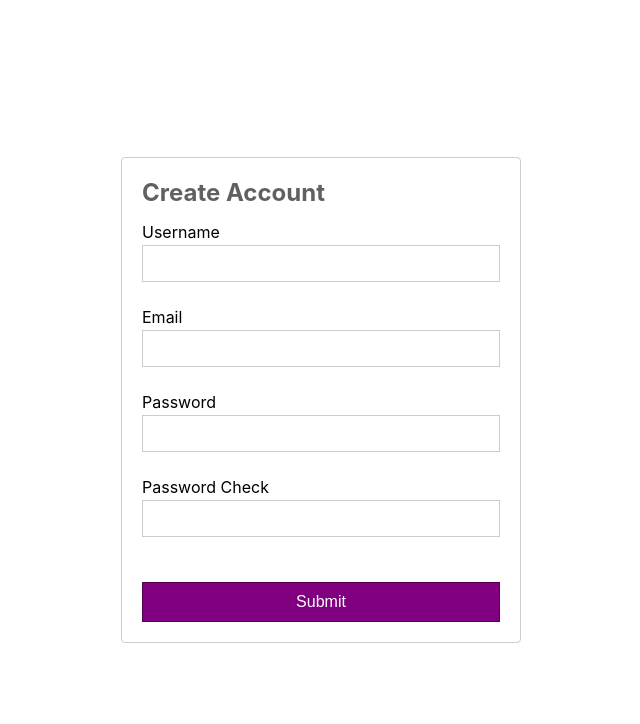
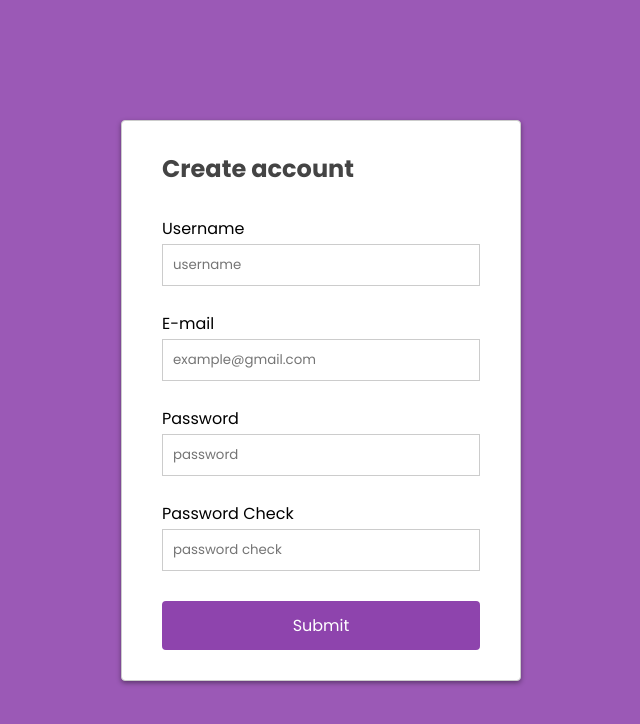
Before and after one commit to VictorLira-DEV/React-form-validation, a React (Create React App) app: page / in a window 1280 px wide. Shown: the top 724 px of the page, without its empty margins (319-959 px from the left). Built offline with nearby package versions, Linux system fonts and the light colour scheme.

Commit message:
email validation

```diff
--- a/src/components/Button.css
+++ b/src/components/Button.css
@@ -1,15 +1,17 @@
 button{
+    background-color: #8e44ad;
+    border: 2px solid #8e44ad;
+    color: #fff;
+    display: block;
     width: 100%;
     padding: 10px;
-    margin-top: 20px;
+    border-radius: 4px;
     font-size: 16px;
-    background: purple;
-    border: 1px solid rgb(83, 1, 83);
-    color: white;
+    margin-top: 30px;
+    transition: .5s;
     cursor: pointer;
-    transition: .6s;
 }
 
 button:hover{
-    background: rgb(99, 0, 99);
+    background-color: #783496;
 }
--- a/src/components/Form.css
+++ b/src/components/Form.css
@@ -1,14 +1,25 @@
+@import url('https://fonts.googleapis.com/css?family=Poppins:200,300,400,500,600,700,800,900&display=swap');
+
+*{
+    margin: 0;
+    padding: 0;
+    box-sizing: border-box;
+    font-family: 'Poppins', sans-serif;
+}
+
 form{
     border: 1px solid #ccc;
-    padding: 20px;
+    background: white;
+    padding: 30px 40px;
     width: 400px;
     font-size: 16px;
     border-radius: 4px;
+    box-shadow: 0 2px 5px rgba(0, 0, 0, 0.4);
 }
 
 form h2{
-    margin-bottom: 15px;
-    color: rgb(97, 96, 96);
+    margin-bottom: 30px;
+    color: rgb(68, 68, 68);
 }
 
 .formControl{
@@ -26,11 +37,12 @@ form h2{
 .formControl input{
     padding: 10px;
     border: 1px solid #ccc;
+    outline: none;
 }
 
 .formControl small{
     position: absolute;
-    bottom: -16px;
+    bottom: -19px;
     visibility: hidden;
 }
 
--- a/src/components/Form.js
+++ b/src/components/Form.js
@@ -5,51 +5,75 @@ import './Form.css';
 
 const Form = function () {
     const [usernameInput, setUsernameInput] = useState('');
+    const [usernameErrorMessage, setUsernameErrorMessage] = useState('')
     const [usernameIsValid, setUsernameIsValid] = useState(true);
-    const [usernameErrorMessage, setUsernameErrorMessage] = useState('')
 
     const [passwordInput, setPasswordInput] = useState('');
+    const [passwordMessage, setPasswordMessage] = useState('')
     const [isPasswordValid, setPasswordValid] = useState(true);
-    const [passwordMessage, setPasswordMessage] = useState('')
 
     const [passwordCheck, setPasswordCheck] = useState('');
+    const [checkPasswordMessage, setCheckPasswordMessage] = useState('');
     const [isPasswordCheckValid, setIsPasswordCheckValid] = useState(true);
-    const [checkPasswordMessage, setCheckPasswordMessage] = useState('');
 
     const [emailCheck, setEmailCheck] = useState('');
-    const [isEmailValid, setIsEmailValid] = useState(true)
+    const [emailErrorMessage, setEmailErrorMessage] = useState('');
+    const [isEmailValid, setIsEmailValid] = useState(true);
 
     //usernameCheck
     function onUsername(e) {
         e.preventDefault();
         setUsernameInput(e.target.value.trim());
 
-        if (e.target.value.trim().length > 0) {
+        if (usernameInput.trim().length === 0) {
+            setUsernameIsValid(false);
+            setUsernameErrorMessage('Username cannot be blank');
+        }else if (usernameInput.trim().length < 5) {
+            setUsernameIsValid(false);
+            setUsernameErrorMessage('Too short');
+        } else if (usernameInput.trim().length >= 5) {
             setUsernameIsValid(true);
         }
+
         setUsernameInput(e.target.value);
 
     }
+
+    //Is email
+    function isEmailTrue(){
+        return (/^(([^<>()[\]\\.,;:\s@\"]+(\.[^<>()[\]\\.,;:\s@\"]+)*)|(\".+\"))@((\[[0-9]{1,3}\.[0-9]{1,3}\.[0-9]{1,3}\.[0-9]{1,3}\])|(([a-zA-Z\-0-9]+\.)+[a-zA-Z]{2,}))$/.test(emailCheck))
+   }
 
     //emailCheck
     function emailValidation(e) {
         e.preventDefault();
         setEmailCheck(e.target.value.trim());
 
-        if (e.target.value.trim().length > 0) {
-            setIsEmailValid(true);
+        if (emailCheck.trim().length < 5) {
+            setIsEmailValid(false)
+            setEmailErrorMessage('Too short')
+        } else {
+            setIsEmailValid(true)
         }
         setEmailCheck(e.target.value);
+    }
 
-    }
+
 
     //password
     function onPassword(e) {
         setPasswordInput(e.target.value.trim());
 
-        if (e.target.value.trim().length > 0) {
+        if (passwordInput.trim().length === 0) {
+            setPasswordValid(false)
+            setPasswordMessage('Password cannot be blank')
+        } else if(passwordInput.trim().length < 5){
+            setPasswordValid(false);
+            setPasswordMessage('Too short')
+        } else if (passwordInput.trim().length >= 5) {
             setPasswordValid(true)
         }
+
         setPasswordInput(e.target.value);
     }
 
@@ -57,7 +81,10 @@ const Form = function () {
     function checkPassword(e) {
         setPasswordCheck(e.target.value.trim())
 
-        if (e.target.value.trim().length > 0) {
+        if (passwordCheck.trim().length < 5) {
+            setIsPasswordCheckValid(false)
+            setCheckPasswordMessage('Too short')
+        } else {
             setIsPasswordCheckValid(true)
         }
         setPasswordCheck(e.target.value);
@@ -92,6 +119,7 @@ const Form = function () {
         //email
         if (emailCheck.trim().length < 5) {
             setIsEmailValid(false)
+            setEmailErrorMessage('invalid E-mail address')
         }
 
     }
@@ -100,11 +128,12 @@ const Form = function () {
 
     return (
         <form onSubmit={onSubmitHandler}>
-            <h2>Create Account</h2>
+            <h2>Create account</h2>
             <FormInput
                 className={`formControl ${!usernameIsValid ? 'Invalid' : ''}`}
                 type="text"
                 onChangeHandler={onUsername}
+                placeholder='username'
                 errorMessage={`${usernameErrorMessage}`}
                 id="username" >
                 Username
@@ -114,15 +143,17 @@ const Form = function () {
                 className={`formControl ${!isEmailValid ? 'Invalid' : ''}`}
                 type="email"
                 onChangeHandler={emailValidation}
-                errorMessage="invalid E-mail address"
+                placeholder='example@gmail.com'
+                errorMessage={emailErrorMessage}
                 id="email" >
-                Email
+                E-mail
             </FormInput>
 
             <FormInput
                 className={`formControl ${!isPasswordValid ? 'Invalid' : ''}`}
                 type="password"
                 onChangeHandler={onPassword}
+                placeholder='password'
                 errorMessage={`${passwordMessage}`}
                 id="password" >
                 Password
@@ -133,6 +164,7 @@ const Form = function () {
                 type="password"
                 onChangeHandler={checkPassword}
                 errorMessage={checkPasswordMessage}
+                placeholder='password check'
                 id="passwordCheck" >
                 Password Check
             </FormInput>
--- a/src/components/FormInput.js
+++ b/src/components/FormInput.js
@@ -8,6 +8,7 @@ function FormInput(props) {
                 type={props.type}
                 id={props.id}
                 onChange={props.onChangeHandler}
+                placeholder={props.placeholder}
             />
             <ErrorMessage>{ props.errorMessage }</ErrorMessage>
         </div>
--- a/src/index.css
+++ b/src/index.css
@@ -14,6 +14,7 @@ body {
   -moz-osx-font-smoothing: grayscale;
   font-size: 16px;
   height: 100vh;
+  background-color: #9b59b6;
   display: flex;
   align-items: center;
   justify-content: center;
```
